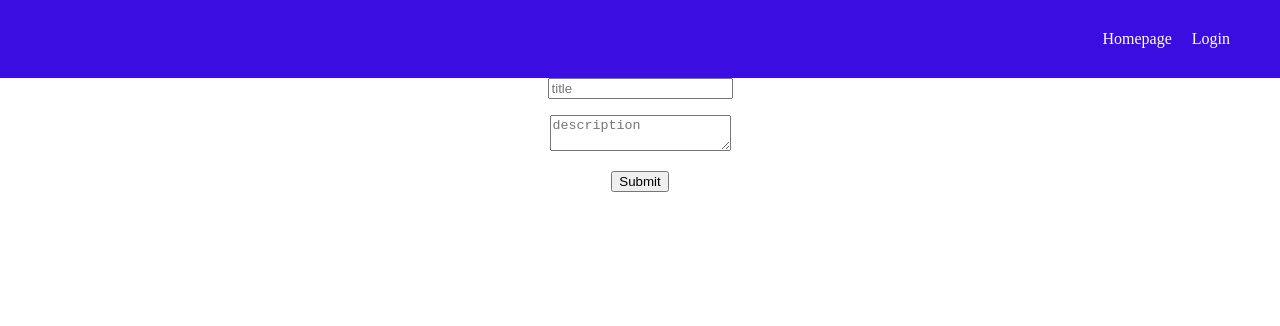
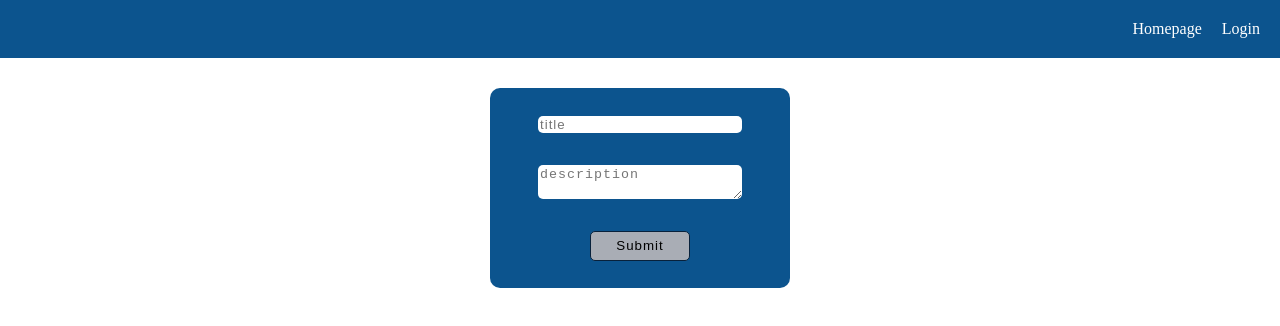
Before and after one commit to Mikoolio41/typescript_authentication, a React (Create React App) app: page /createPost in a window 1280 px wide. Shown: the top 326 px of the page. Built offline with nearby package versions, Linux system fonts and the light colour scheme; no server answers.

Commit message:
redirect to homepage upon submit

```diff
--- a/src/App.css
+++ b/src/App.css
@@ -3,7 +3,11 @@ body {
 }
 
 .App {
+  display: flex;
+  flex-direction: column;
   text-align: center;
+  justify-content: center;
+  align-items: center;
 }
 
 .App-logo {
@@ -33,11 +37,12 @@ body {
 }
 
 .navbar {
-  background-color: rgb(59, 13, 224);
+  background-color: #0c548e;
   display: flex;
   justify-content: flex-end;
   text-align: center;
-  padding: 30px;
+  padding: 20px;
+  width: 100%;
 }
 
 .username {
@@ -50,6 +55,33 @@ a {
   margin-right: 20px;
 }
 
+.postForm {
+  height: 200px;
+  width: 300px;
+  margin-top: 30px;
+  display: flex;
+  justify-content: center;
+  flex-direction: column;
+  align-items: center;
+  background-color: #0c548e;
+  border-radius: 10px;
+}
+
+input,
+textarea {
+  border-radius: 5px;
+  width: 200px;
+  border: none;
+  letter-spacing: 1px;
+}
+
+.submitBtn {
+  background-color: #a9adb5;
+  width: 100px;
+  border: 1px solid rgb(8, 33, 59);
+  height: 30px;
+}
+
 @keyframes App-logo-spin {
   from {
     transform: rotate(0deg);
--- a/src/pages/create-post/Form.tsx
+++ b/src/pages/create-post/Form.tsx
@@ -4,6 +4,7 @@ import { yupResolver } from "@hookform/resolvers/yup";
 import { addDoc, collection } from "firebase/firestore";
 import { auth, db } from "../../config/firebase";
 import { useAuthState } from "react-firebase-hooks/auth";
+import { useNavigate } from "react-router-dom";
 
 interface CreateFormData {
   title: string;
@@ -12,6 +13,8 @@ interface CreateFormData {
 
 export const Form = () => {
   const [user] = useAuthState(auth);
+  const navigate = useNavigate();
+
   const schema = yup.object().shape({
     title: yup.string().required("please enter a title"),
     description: yup.string().required("please enter a description"),
@@ -35,6 +38,7 @@ export const Form = () => {
       username: user?.displayName,
       userId: user?.uid,
     });
+    navigate("/");
   };
   return (
     <form className="postForm" onSubmit={handleSubmit(onCreatePost)}>
@@ -42,7 +46,7 @@ export const Form = () => {
       <p style={{ color: "red" }}>{errors.title?.message}</p>
       <textarea placeholder="description" {...register("description")} />
       <p style={{ color: "red" }}>{errors.description?.message}</p>
-      <input type="submit" />
+      <input className="submitBtn" type="submit" />
     </form>
   );
 };
```
